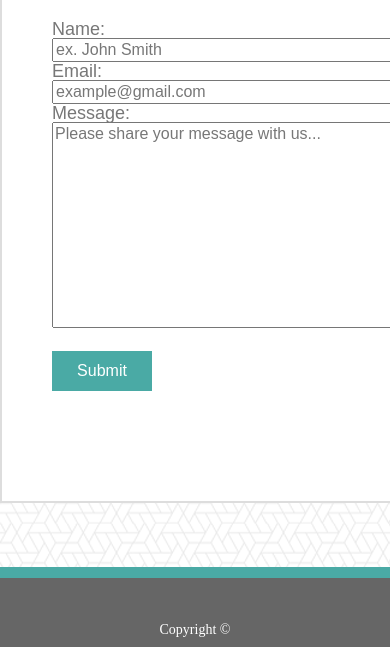
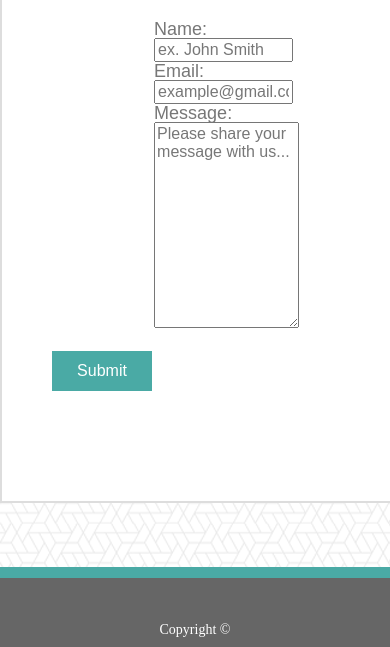
Before and after one commit to kkbhasin/Responsive-Portfolio, a plain HTML site: page contact.html in a window 390 px wide. Shown: the part 197-844 px from the top of the page. Drawn offline with Linux system fonts and the light colour scheme.

Commit message:
update contact page for responsiveness

```diff
--- a/assets/css/style.css
+++ b/assets/css/style.css
@@ -214,6 +214,7 @@ button {
     .col-xs-6 {width: 50%;}
     .col-s-7 {width: 58.33%;}
     .col-s-8 {width: 66.66%;}
+    .col-s-11 {width: 91.66%;}
     h3 {font-size: 20px;}
 }
 @media only screen and (min-width: 768px) {
--- a/contact.html
+++ b/contact.html
@@ -30,17 +30,17 @@
         <h2>Contact</h2>
         <div class="bar"></div>
         <form>
-            <div class="col-10 col-s-4 col-xs-1">
+            <div class="col-10 col-s-11 col-xs-5">
                 <label for="name">Name:</label>
                 <br>
                 <input type="text" name="name" value="ex. John Smith" id="name">
             </div>
-            <div class="col-10 col-s-4 col-xs-1">
+            <div class="col-10 col-s-11 col-xs-5">
                 <label for="email">Email:</label>
                 <br>
                 <input type="text" name="email" value="example@gmail.com" id="email">
             </div>
-            <div class="col-10 col-s-4 col-xs-1">
+            <div class="col-10 col-s-11 col-xs-5">
                 <label for="message">Message:</label>
                 <br>
                 <textarea name="message" id="message">Please share your message with us...</textarea>
```
